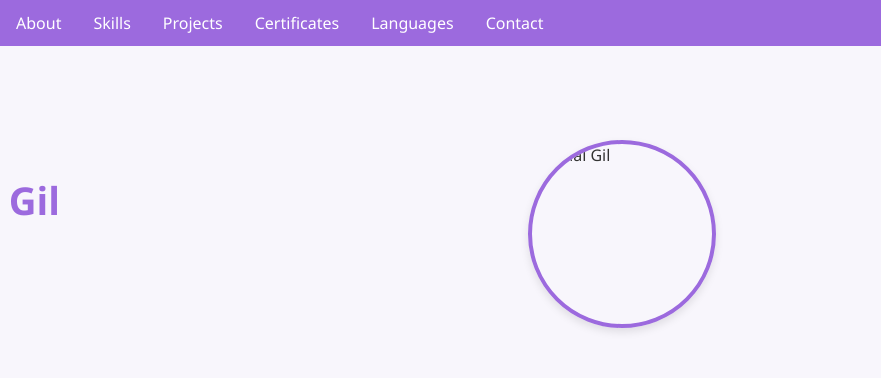
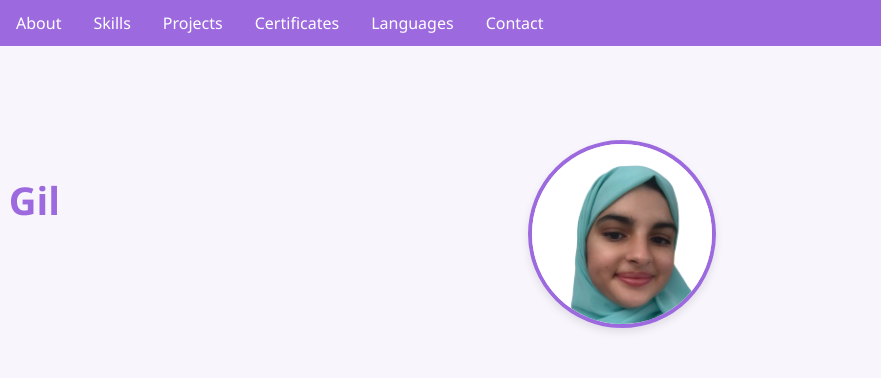
Before and after one commit to amal2334/amal2334.github.io, a plain HTML site: page index.html in a window 1280 px wide. Shown: the top 378 px of the page, 399-1280 px from the left. Drawn offline with Linux system fonts and the light colour scheme; files whose address does not match are found by name.

Commit message:
Fix image source path for profile picture

```diff
--- a/index.html
+++ b/index.html
@@ -317,7 +317,7 @@
         <a href="https://github.com/amal2334" target="_blank"><i class="fa-brands fa-github"></i></a>
       </div>
     </div>
-    <img src="images/profile.png" alt="Amal Gil" class="avatar"/>
+    <img src="profile.png" alt="Amal Gil" class="avatar"/>
   </header>
 
   <div class="container">
```
